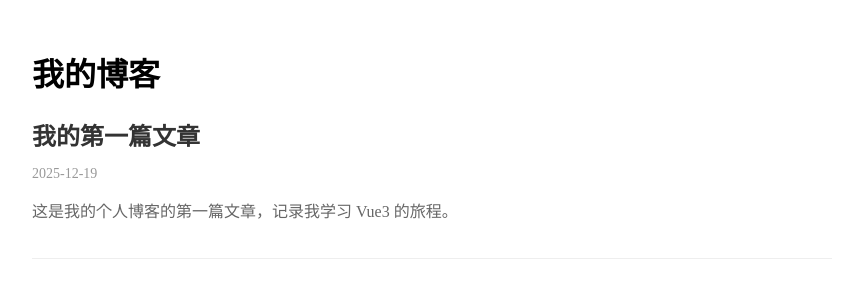
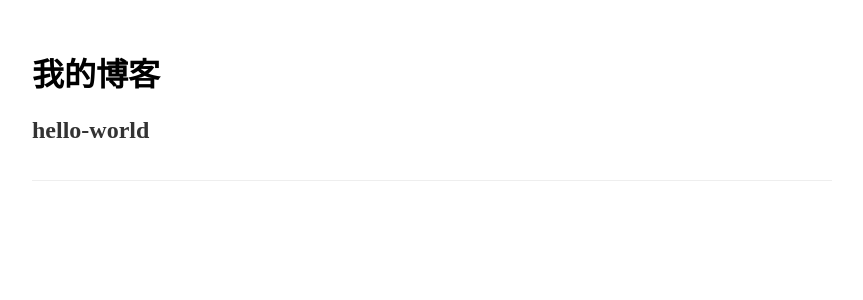
Before and after one commit to user-no-found/user-no-found.github.io, a Vue app: page / in a window 1280 px wide. Shown: the top 300 px of the page, without its empty margins (208-1071 px from the left). Built offline with nearby package versions, Linux system fonts and the light colour scheme.

Commit message:
第一篇文章

```diff
--- /dev/null
+++ b/src/utils/posts.ts
@@ -0,0 +1,72 @@
+import { marked } from 'marked'
+
+//文章元数据类型
+export interface PostMeta {
+    slug: string
+    title: string
+    date: string
+    summary: string
+}
+
+//解析Front Matter
+function parseFrontMatter(content: string): { meta: Record<string, string>, body: string } {
+    const match = content.match(/^---\n([\s\S]*?)\n---\n([\s\S]*)$/)
+    if (!match) {
+        return { meta: {}, body: content }
+    }
+
+    const meta: Record<string, string> = {}
+    match[1].split('\n').forEach(line => {
+        const [key, ...rest] = line.split(':')
+        if (key && rest.length) {
+            meta[key.trim()] = rest.join(':').trim()
+        }
+    })
+
+    return { meta, body: match[2] }
+}
+
+//获取所有文章列表
+export async function getPosts(): Promise<PostMeta[]> {
+    const modules = import.meta.glob('/src/posts/*.md', { query: '?raw', import: 'default' })
+    const posts: PostMeta[] = []
+
+    for (const path in modules) {
+        const slug = path.split('/').pop()?.replace('.md', '') || ''
+        const content = await modules[path]() as string
+        const { meta } = parseFrontMatter(content)
+        posts.push({
+            slug,
+            title: meta.title || slug,
+            date: meta.date || '',
+            summary: meta.summary || ''
+        })
+    }
+
+    //按日期倒序排列
+    return posts.sort((a, b) => b.date.localeCompare(a.date))
+}
+
+//获取单篇文章内容
+export async function getPost(slug: string): Promise<{ meta: PostMeta, html: string } | null> {
+    const modules = import.meta.glob('/src/posts/*.md', { query: '?raw', import: 'default' })
+    const path = `/src/posts/${slug}.md`
+
+    if (!modules[path]) {
+        return null
+    }
+
+    const content = await modules[path]() as string
+    const { meta, body } = parseFrontMatter(content)
+    const html = await marked(body)
+
+    return {
+        meta: {
+            slug,
+            title: meta.title || slug,
+            date: meta.date || '',
+            summary: meta.summary || ''
+        },
+        html
+    }
+}
--- a/src/views/Home.vue
+++ b/src/views/Home.vue
@@ -14,17 +14,14 @@
 </template>
 
 <script setup lang="ts">
-import { ref } from 'vue'
+import { ref, onMounted } from 'vue'
+import { getPosts, type PostMeta } from '../utils/posts'
 
-//临时硬编码数据，阶段4会改为动态获取
-const posts = ref([
-    {
-        slug: 'hello-world',
-        title: '我的第一篇文章',
-        date: '2025-12-19',
-        summary: '这是我的个人博客的第一篇文章，记录我学习 Vue3 的旅程。'
-    }
-])
+const posts = ref<PostMeta[]>([])
+
+onMounted(async () => {
+    posts.value = await getPosts()
+})
 </script>
 
 <style scoped>
--- a/src/views/Post.vue
+++ b/src/views/Post.vue
@@ -1,38 +1,26 @@
 <template>
     <div class="post">
         <router-link to="/" class="back">← 返回首页</router-link>
-        <article v-html="content"></article>
+        <article v-if="post">
+            <h1>{{ post.meta.title }}</h1>
+            <p class="date">{{ post.meta.date }}</p>
+            <div v-html="post.html"></div>
+        </article>
+        <p v-else>文章不存在</p>
     </div>
 </template>
 
 <script setup lang="ts">
 import { ref, onMounted } from 'vue'
-//import { useRoute } from 'vue-router'
-import { marked } from 'marked'
+import { useRoute } from 'vue-router'
+import { getPost, type PostMeta } from '../utils/posts'
 
-//const route = useRoute()
-const content = ref('')
+const route = useRoute()
+const post = ref<{ meta: PostMeta, html: string } | null>(null)
 
 onMounted(async () => {
-    //const slug = route.params.slug as string
-
-    //临时硬编码，阶段4会改为动态加载md文件
-    const markdown = `
-  # 我的第一篇文章
-
-  欢迎来到我的博客！
-
-  这是使用 Vue3 + TypeScript 搭建的个人博客。
-
-  ## 为什么写博客？
-
-  - 记录学习过程
-  - 分享技术心得
-  - 积累个人作品
-
-  感谢阅读！`
-
-    content.value = await marked(markdown)
+    const slug = route.params.slug as string
+    post.value = await getPost(slug)
 })
 </script>
 
@@ -54,6 +42,12 @@ onMounted(async () => {
     text-decoration: underline;
 }
 
+.date {
+    color: #999;
+    font-size: 14px;
+    margin-bottom: 20px;
+}
+
 article {
     line-height: 1.8;
 }
```
Also changed, not shown: openspec/changes/markdown-articles/tasks.md (+3 -3 lines).
